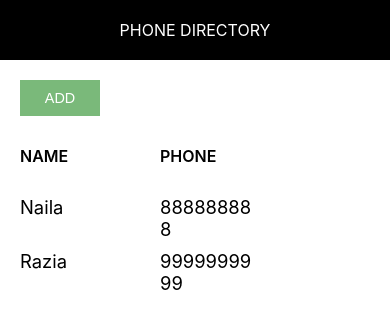
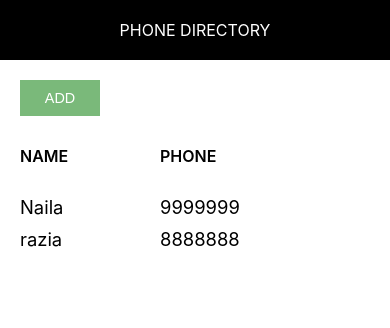
Before and after one commit to shamia999/myAssignmentReact, a React (Create React App) app in the folder phone-directory/: page / in a window 390 px wide. Shown: the top 328 px of the page. Built offline with nearby package versions, Linux system fonts and the light colour scheme.

Commit message:
Dynamically added name and phone

```diff
--- a/phone-directory/src/App.js
+++ b/phone-directory/src/App.js
@@ -1,8 +1,21 @@
 import React, { Component } from 'react';
 import Header from "./Header";
+
 import "./App.css";
 class App extends Component {
-  render() {
+  render(){
+  let subscribers=[
+    {id:1,
+name:"Naila",
+phone:"9999999"
+
+    },
+    {id:2,
+      name:"razia",
+      phone:"8888888"
+    }
+]
+
 
     return (
       <div>
@@ -13,17 +26,15 @@
           <span className=" grid-item name-heading ">Name</span>
           <span className="  grid-item phone-heading">Phone</span>
      </div>
-
-     <div className="grid-container">
-          <span className="grid-item">Naila</span>
-          <span className="grid-item">888888888</span>
-     </div>
+{
+subscribers.map(sub =>{
+ return <div key= {sub.id} className="grid-container">
+    <span className="grid-item">{sub.name}</span>
+    <span className="grid-item">{sub.phone}</span>
+  </div>}
+  )}
 
 
-     <div className="grid-container">
-          <span className="grid-item">Razia</span>
-          <span className="grid-item">9999999999</span>
-     </div>
 
 
 
```
